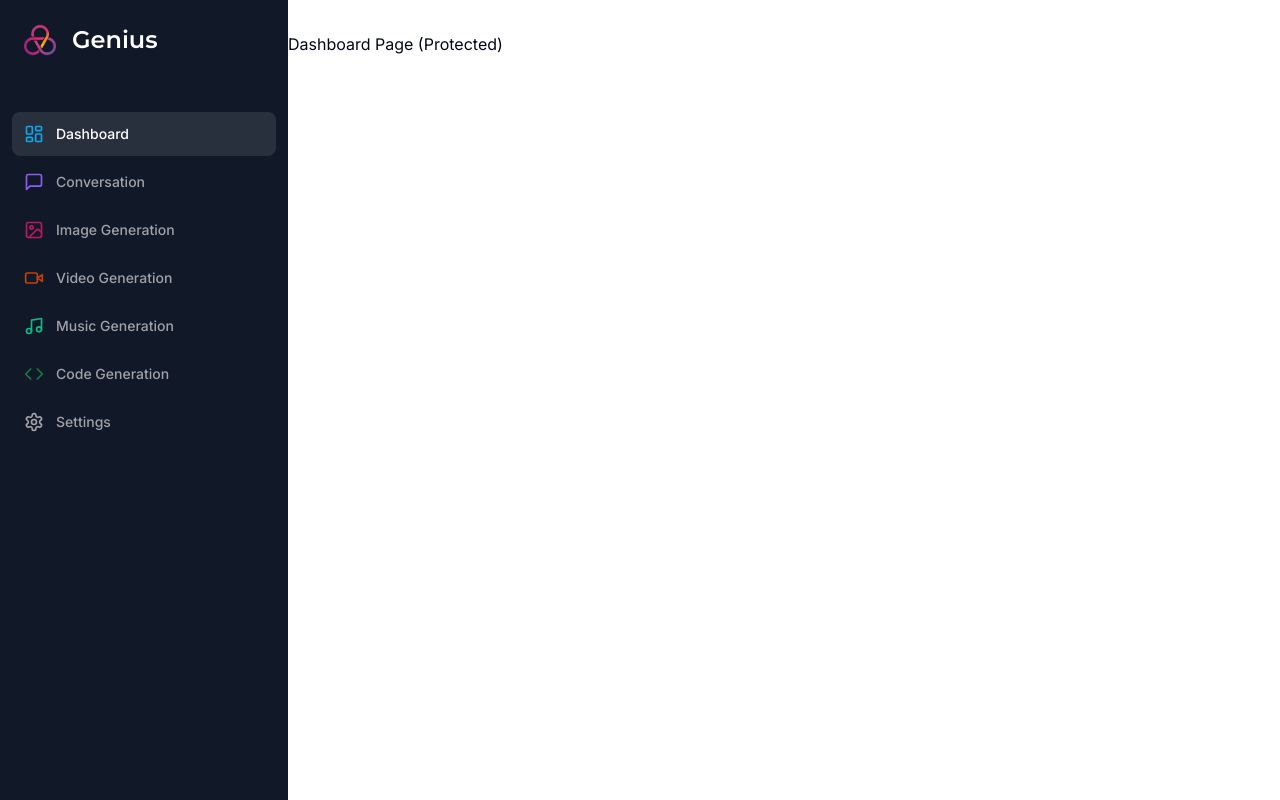
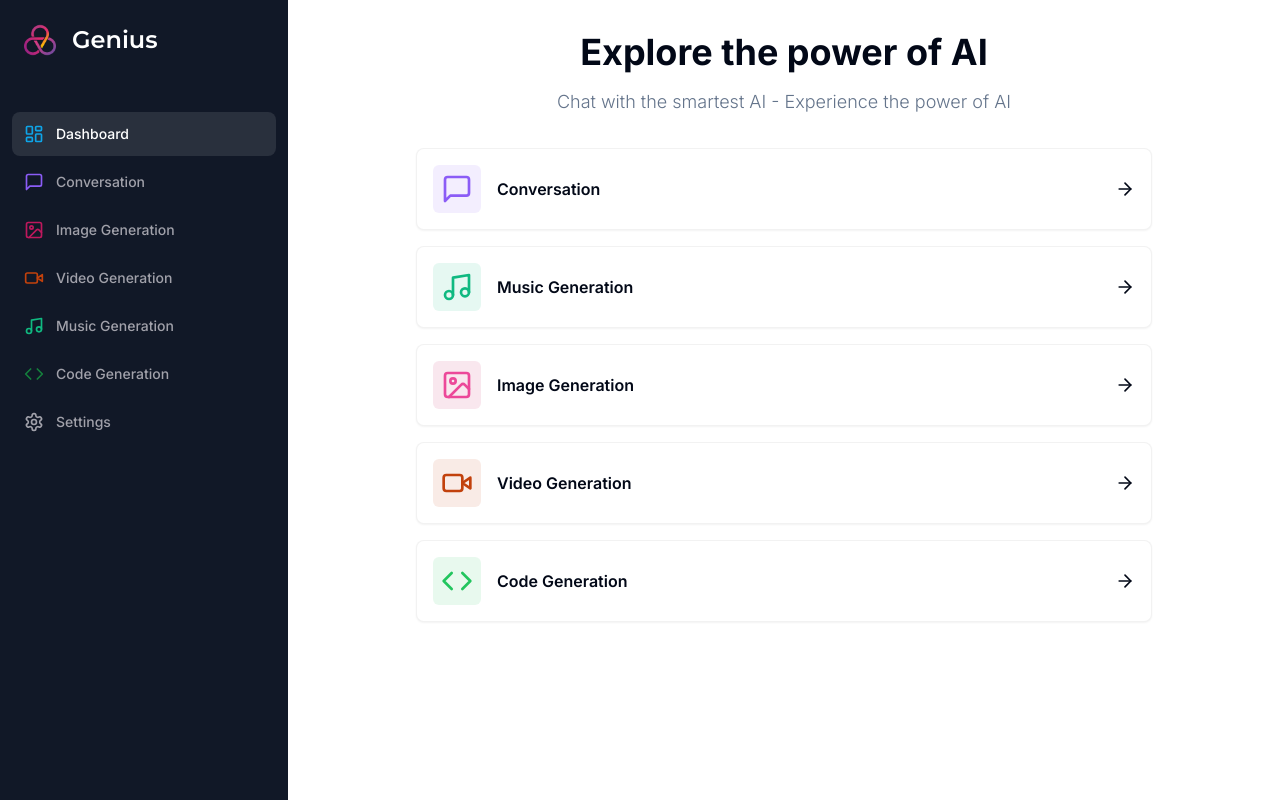
Before and after one commit to helvizar/ai-genius, a Next.js app: page /dashboard in a window 1280 px wide. Built offline with nearby package versions, Linux system fonts and the light colour scheme.

Commit message:
feat: add dashboard

```diff
--- a/app/(dashboard)/(routes)/dashboard/page.tsx
+++ b/app/(dashboard)/(routes)/dashboard/page.tsx
@@ -1,7 +1,88 @@
+"use client";
+
+import {
+  ArrowRight,
+  Code,
+  ImageIcon,
+  MessageSquare,
+  Music,
+  VideoIcon
+} from "lucide-react";
+import { useRouter } from "next/navigation";
+
+import { Card } from "@/components/ui/card";
+import { cn } from "@/lib/utils";
+
+const tools = [
+  {
+    label: "Conversation",
+    icon: MessageSquare,
+    color: "text-violet-500",
+    bgColor: "bg-violet-500/10",
+    href: "/conversation"
+  },
+  {
+    label: "Music Generation",
+    icon: Music,
+    color: "text-emerald-500",
+    bgColor: "bg-emerald-500/10",
+    href: "/music"
+  },
+  {
+    label: "Image Generation",
+    icon: ImageIcon,
+    color: "text-pink-500",
+    bgColor: "bg-pink-700/10",
+    href: "/image"
+  },
+  {
+    label: "Video Generation",
+    icon: VideoIcon,
+    color: "text-orange-700",
+    bgColor: "bg-orange-700/10",
+    href: "/video"
+  },
+  {
+    label: "Code Generation",
+    icon: Code,
+    color: "text-green-500",
+    bgColor: "bg-green-500/10",
+    href: "/code"
+  }
+]
+
 const DashboardPage = () => {
+  const router = useRouter();
+
   return (
     <div>
-      <p>Dashboard Page (Protected)</p>
+      <div className="mb-8 space-y-4">
+        <h2 className="text-2xl md:text-4xl font-bold text-center">
+          Explore the power of AI
+        </h2>
+        <p className="text-muted-foreground font-light text-sm md:text-lg text-center">
+          Chat with the smartest AI - Experience the power of AI
+        </p>
+      </div>
+      <div className="px-4 md:px-20 lg:px-32 space-y-4">
+        {tools.map((tool) => (
+          <Card
+          onClick={() => router.push(tool.href)}
+          key={tool.href}
+          className="p-4 border-black/5 flex items-center justify-between hover:shadow-md transition cursor-pointer"
+          >
+            <div className="flex items-center gap-x-4">
+              <div className={cn("p-2 w-fit rounded-md", tool.bgColor)}>
+                <tool.icon className={cn("w-8 h-8", tool.color)} />
+              </div>
+              <div className="font-semibold">
+                {tool.label}
+              </div>
+            </div>
+            <ArrowRight className="w-5 h-5"/>
+          </Card>
+        ))}
+      </div>
     </div>
   )
 }
--- /dev/null
+++ b/components/ui/card.tsx
@@ -0,0 +1,79 @@
+import * as React from "react"
+
+import { cn } from "@/lib/utils"
+
+const Card = React.forwardRef<
+  HTMLDivElement,
+  React.HTMLAttributes<HTMLDivElement>
+>(({ className, ...props }, ref) => (
+  <div
+    ref={ref}
+    className={cn(
+      "rounded-lg border bg-card text-card-foreground shadow-sm",
+      className
+    )}
+    {...props}
+  />
+))
+Card.displayName = "Card"
+
+const CardHeader = React.forwardRef<
+  HTMLDivElement,
+  React.HTMLAttributes<HTMLDivElement>
+>(({ className, ...props }, ref) => (
+  <div
+    ref={ref}
+    className={cn("flex flex-col space-y-1.5 p-6", className)}
+    {...props}
+  />
+))
+CardHeader.displayName = "CardHeader"
+
+const CardTitle = React.forwardRef<
+  HTMLParagraphElement,
+  React.HTMLAttributes<HTMLHeadingElement>
+>(({ className, ...props }, ref) => (
+  <h3
+    ref={ref}
+    className={cn(
+      "text-2xl font-semibold leading-none tracking-tight",
+      className
+    )}
+    {...props}
+  />
+))
+CardTitle.displayName = "CardTitle"
+
+const CardDescription = React.forwardRef<
+  HTMLParagraphElement,
+  React.HTMLAttributes<HTMLParagraphElement>
+>(({ className, ...props }, ref) => (
+  <p
+    ref={ref}
+    className={cn("text-sm text-muted-foreground", className)}
+    {...props}
+  />
+))
+CardDescription.displayName = "CardDescription"
+
+const CardContent = React.forwardRef<
+  HTMLDivElement,
+  React.HTMLAttributes<HTMLDivElement>
+>(({ className, ...props }, ref) => (
+  <div ref={ref} className={cn("p-6 pt-0", className)} {...props} />
+))
+CardContent.displayName = "CardContent"
+
+const CardFooter = React.forwardRef<
+  HTMLDivElement,
+  React.HTMLAttributes<HTMLDivElement>
+>(({ className, ...props }, ref) => (
+  <div
+    ref={ref}
+    className={cn(" flex items-center p-6 pt-0", className)}
+    {...props}
+  />
+))
+CardFooter.displayName = "CardFooter"
+
+export { Card, CardHeader, CardFooter, CardTitle, CardDescription, CardContent }
```
